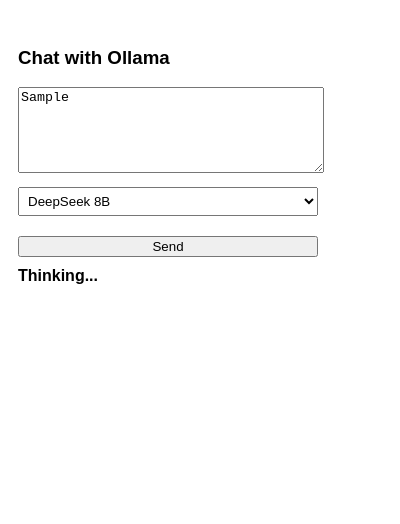
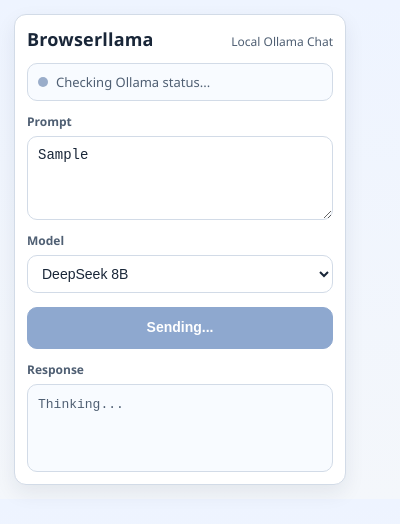
Before and after one commit to vmandic/browserllama, a browser extension: page src/popup.html in a window 400 px wide. Both pictures are taken after typing "Sample" into the empty fields and a click on the button "Send". Drawn offline with Linux system fonts and the light colour scheme.

Commit message:
feat-1: improve popup initial UI and UX

```diff
--- a/src/popup.html
+++ b/src/popup.html
@@ -1,34 +1,231 @@
 <!DOCTYPE html>
 <html lang="en">
 <head>
+    <meta charset="UTF-8">
+    <meta name="viewport" content="width=device-width, initial-scale=1.0">
     <title>Browserllama</title>
     <style>
-        body { font-family: Arial, sans-serif; width: 300px; padding: 10px; }
-        textarea { width: 100%; height: 80px; }
-        button { width: 100%; margin-top: 5px; }
-        #response { margin-top: 10px; font-weight: bold; }
-        .model-selection {
-            margin: 10px 0;
+        :root {
+            --bg: #f4f7fb;
+            --card: #ffffff;
+            --text: #192638;
+            --muted: #4f5f73;
+            --border: #d2dbe7;
+            --accent: #1765d1;
+            --accent-hover: #0f54b3;
+            --accent-disabled: #8ea8cf;
+            --ok: #1f9d63;
+            --err: #d64545;
         }
-        #modelSelect {
+
+        * {
+            box-sizing: border-box;
+        }
+
+        body {
+            margin: 0;
+            width: 360px;
+            min-height: 460px;
+            padding: 14px;
+            background: linear-gradient(180deg, #eef4ff 0%, var(--bg) 100%);
+            color: var(--text);
+            font-family: "Segoe UI", Tahoma, Geneva, Verdana, sans-serif;
+        }
+
+        .popup {
+            background: var(--card);
+            border: 1px solid var(--border);
+            border-radius: 12px;
+            box-shadow: 0 8px 20px rgba(23, 41, 68, 0.08);
+            padding: 12px;
+            display: flex;
+            flex-direction: column;
+            gap: 12px;
+            min-height: 430px;
+        }
+
+        .header {
+            display: flex;
+            align-items: baseline;
+            justify-content: space-between;
+            gap: 8px;
+        }
+
+        .title {
+            margin: 0;
+            font-size: 18px;
+            font-weight: 700;
+            letter-spacing: 0.2px;
+        }
+
+        .subtitle {
+            margin: 0;
+            font-size: 12px;
+            color: var(--muted);
+        }
+
+        .status {
+            display: flex;
+            align-items: center;
+            gap: 8px;
+            padding: 9px 10px;
+            border-radius: 10px;
+            border: 1px solid var(--border);
+            background: #f8fbff;
+            color: var(--muted);
+            font-size: 13px;
+        }
+
+        .status-dot {
+            width: 10px;
+            height: 10px;
+            border-radius: 50%;
+            background: #9aadca;
+            flex-shrink: 0;
+        }
+
+        .status.is-online .status-dot {
+            background: var(--ok);
+        }
+
+        .status.is-offline .status-dot {
+            background: var(--err);
+        }
+
+        .field {
+            display: flex;
+            flex-direction: column;
+            gap: 6px;
+        }
+
+        .label {
+            font-size: 12px;
+            font-weight: 600;
+            color: var(--muted);
+        }
+
+        textarea,
+        select,
+        button {
             width: 100%;
-            margin-bottom: 5px;
-            padding: 5px;
+            border-radius: 10px;
+            border: 1px solid var(--border);
+            font-size: 14px;
+            line-height: 1.4;
+        }
+
+        textarea,
+        select {
+            padding: 9px 10px;
+            background: #fff;
+            color: var(--text);
+        }
+
+        textarea {
+            min-height: 84px;
+            max-height: 180px;
+            resize: vertical;
+        }
+
+        textarea:focus-visible,
+        select:focus-visible,
+        button:focus-visible {
+            outline: 2px solid rgba(23, 101, 209, 0.25);
+            outline-offset: 1px;
+            border-color: var(--accent);
+        }
+
+        button {
+            margin-top: 2px;
+            padding: 10px 12px;
+            font-weight: 600;
+            color: #fff;
+            background: var(--accent);
+            cursor: pointer;
+            border-color: var(--accent);
+            transition: background-color 0.15s ease;
+        }
+
+        button:hover:not(:disabled) {
+            background: var(--accent-hover);
+            border-color: var(--accent-hover);
+        }
+
+        button:disabled {
+            background: var(--accent-disabled);
+            border-color: var(--accent-disabled);
+            cursor: not-allowed;
+        }
+
+        .response-wrap {
+            display: flex;
+            flex-direction: column;
+            gap: 6px;
+            min-height: 0;
+            flex: 1;
+        }
+
+        #response {
+            margin: 0;
+            min-height: 88px;
+            max-height: 210px;
+            overflow-y: auto;
+            white-space: pre-wrap;
+            word-break: break-word;
+            line-height: 1.5;
+            padding: 10px;
+            border-radius: 10px;
+            border: 1px solid var(--border);
+            background: #f8fbff;
+            color: var(--text);
+            font-size: 13px;
+        }
+
+        #response.is-placeholder {
+            color: var(--muted);
+        }
+
+        @media (max-width: 380px) {
+            body {
+                width: 100%;
+                min-width: 320px;
+            }
         }
     </style>
 </head>
 <body>
-    <h3>Chat with Ollama</h3>
-    <textarea id="userInput" placeholder="Ask something..."></textarea>
-    <div class="model-selection">
-        <select id="modelSelect">
-            <option value="deepseek-r1:8b">DeepSeek 8B</option>
-            <option value="deepseek-r1:1.5b">DeepSeek 1.5B</option>
-            <option value="qwen2.5:7b-16k">qwen2.5 7b (16k context)</option>
-        </select>
-    </div>
-    <button id="sendButton">Send</button>
-    <div id="response"></div>
+    <main class="popup">
+        <header class="header">
+            <h1 class="title">Browserllama</h1>
+            <p class="subtitle">Local Ollama Chat</p>
+        </header>
+
+        <section id="status" class="status" aria-live="polite">
+            <span id="statusIndicator" class="status-dot" aria-hidden="true"></span>
+            <span id="statusText">Checking Ollama status...</span>
+        </section>
+
+        <div class="field">
+            <label class="label" for="userInput">Prompt</label>
+            <textarea id="userInput" placeholder="Ask something about the current page..."></textarea>
+        </div>
+
+        <div class="field">
+            <label class="label" for="modelSelect">Model</label>
+            <select id="modelSelect">
+                <option value="deepseek-r1:8b">DeepSeek 8B</option>
+                <option value="deepseek-r1:1.5b">DeepSeek 1.5B</option>
+                <option value="qwen2.5:7b-16k">qwen2.5 7B (16k context)</option>
+            </select>
+        </div>
+
+        <button id="sendButton" type="button">Send</button>
+
+        <div class="response-wrap">
+            <span class="label">Response</span>
+            <pre id="response" class="is-placeholder">Response will appear here.</pre>
+        </div>
+    </main>
     <script src="lib/ollama.js"></script>
     <script src="popup.js"></script>
 </body>
--- a/src/popup.js
+++ b/src/popup.js
@@ -1,15 +1,14 @@
-// Helper function with hardcoded address
 function getServerAddress() {
     return Browserllama.getDefaultServer();
 }
 
 function delay(ms) {
-    return new Promise(resolve => setTimeout(resolve, ms));
+    return new Promise((resolve) => setTimeout(resolve, ms));
 }
 
 async function getActivePageDataWithRetry(maxAttempts = 3) {
     for (let attempt = 0; attempt < maxAttempts; attempt += 1) {
-        const pageData = await new Promise(resolve => {
+        const pageData = await new Promise((resolve) => {
             chrome.runtime.sendMessage({ action: "getActivePageText" }, function(response) {
                 if (response && response.success) {
                     resolve(response.data || { text: "", paragraphs: [] });
@@ -34,75 +33,89 @@
 }
 
 async function isE2EModeEnabled() {
-    return new Promise(resolve => {
+    return new Promise((resolve) => {
         chrome.storage.local.get(["e2eMode"], (result) => {
             resolve(Boolean(result.e2eMode));
         });
     });
 }
 
-document.addEventListener('DOMContentLoaded', function() {
-    // Create and add status div
-    const statusDiv = document.createElement('div');
-    statusDiv.id = 'status';
-    statusDiv.style.padding = '5px';
-    statusDiv.style.marginBottom = '10px';
-    document.body.insertBefore(statusDiv, document.body.firstChild);
+function setStatus(statusDiv, statusText, isRunning) {
+    statusDiv.classList.remove("is-online", "is-offline");
+    if (isRunning === true) {
+        statusDiv.classList.add("is-online");
+        statusText.textContent = "Connected to Ollama";
+        return;
+    }
+    statusDiv.classList.add("is-offline");
+    statusText.textContent = "Ollama is not reachable";
+}
 
-    const modelSelect = document.getElementById('modelSelect');
+function setResponse(responseDiv, text, isPlaceholder = false) {
+    responseDiv.textContent = text;
+    responseDiv.classList.toggle("is-placeholder", isPlaceholder);
+    responseDiv.scrollTop = 0;
+}
 
-    // Load model preference
-    chrome.storage.sync.get(['preferredModel'], function(result) {
+function setSendingState(sendButton, isSending) {
+    sendButton.disabled = isSending;
+    sendButton.textContent = isSending ? "Sending..." : "Send";
+}
+
+document.addEventListener("DOMContentLoaded", function() {
+    const statusDiv = document.getElementById("status");
+    const statusText = document.getElementById("statusText");
+    const modelSelect = document.getElementById("modelSelect");
+    const userInput = document.getElementById("userInput");
+    const sendButton = document.getElementById("sendButton");
+    const responseDiv = document.getElementById("response");
+
+    chrome.storage.sync.get(["preferredModel"], function(result) {
         if (result.preferredModel) {
             modelSelect.value = result.preferredModel;
         }
     });
 
-    // Save model preference
-    modelSelect.addEventListener('change', function() {
+    modelSelect.addEventListener("change", function() {
         chrome.storage.sync.set({
             preferredModel: modelSelect.value
         });
     });
 
-    // Check Ollama status
     chrome.runtime.sendMessage({
         action: "getOllamaStatus",
         server: getServerAddress()
     }, function(response) {
-        if (response) {
-            statusDiv.innerHTML = response.isRunning ?
-                '🟢 Ollama is running' :
-                '🔴 Ollama is not running';
+        if (!response || typeof response.isRunning !== "boolean") {
+            setStatus(statusDiv, statusText, false);
+            return;
+        }
+        setStatus(statusDiv, statusText, response.isRunning);
+    });
+
+    chrome.storage.local.get(["tempSelectedText"], function(result) {
+        if (result.tempSelectedText) {
+            userInput.value = result.tempSelectedText;
+            chrome.storage.local.remove("tempSelectedText");
         }
     });
 
-    // Check for selected text from context menu
-    chrome.storage.local.get(['tempSelectedText'], function(result) {
-        if (result.tempSelectedText) {
-            // Set the text in the input field
-            document.getElementById("userInput").value = result.tempSelectedText;
-            // Clear the stored text
-            chrome.storage.local.remove('tempSelectedText');
+    sendButton.addEventListener("click", async () => {
+        const prompt = userInput.value.trim();
+        if (!prompt || sendButton.disabled) {
+            return;
         }
-    });
-
-    // Add send button click handler
-    document.getElementById("sendButton").addEventListener("click", async () => {
-        const userInput = document.getElementById("userInput").value;
-        if (!userInput) return;
-
-        const responseDiv = document.getElementById("response");
-        responseDiv.innerText = "Thinking...";
+        setSendingState(sendButton, true);
+        setResponse(responseDiv, "Thinking...", true);
 
         try {
-            const model = document.getElementById("modelSelect").value;
+            const model = modelSelect.value;
             const pageData = await getActivePageDataWithRetry();
             const pageText = pageData.text || "";
             const paragraphs = Array.isArray(pageData.paragraphs) ? pageData.paragraphs : [];
             const loremMentions = Browserllama.countLoremMentions(pageText);
             const e2eModeEnabled = await isE2EModeEnabled();
-            const normalizedQuestion = userInput.toLowerCase();
+            const normalizedQuestion = prompt.toLowerCase();
             const isQuestion1 = normalizedQuestion.includes(
                 "current page you see defines only lorem ipsum text"
             );
@@ -114,16 +127,16 @@
                     Browserllama.isOnlyLoremIpsum(paragraphs) ||
                     (paragraphs.length === 0 && loremMentions > 0) ||
                     e2eModeEnabled;
-                responseDiv.innerText = onlyLorem
+                setResponse(responseDiv, onlyLorem
                     ? "YES"
-                    : "I can not answer you if that is true.";
-                document.getElementById("userInput").value = '';
+                    : "I can not answer you if that is true.");
+                userInput.value = "";
                 return;
             }
             if (isQuestion2) {
                 const count = Browserllama.countParagraphs(paragraphs) || loremMentions || (e2eModeEnabled ? 5 : 0);
-                responseDiv.innerText = count > 0 ? String(count) : "I can not answer that.";
-                document.getElementById("userInput").value = '';
+                setResponse(responseDiv, count > 0 ? String(count) : "I can not answer that.");
+                userInput.value = "";
                 return;
             }
             const fullPrompt = [
@@ -133,35 +146,49 @@
                 pageText,
                 "</page>",
                 "Question:",
-                userInput
+                prompt
             ].join("\n");
 
+            const response = await new Promise((resolve) => {
                 chrome.runtime.sendMessage({
                     action: "generateResponse",
                     model: model,
                     prompt: fullPrompt,
                     options: { temperature: 0 }
-            }, function(response) {
-                if (response.success) {
-                    // Clean up the response text
-                    const cleanResponse = Browserllama.cleanResponseText(response.data.response);
-                    responseDiv.innerText = cleanResponse;
-                    document.getElementById("userInput").value = '';
+                }, function(messageResponse) {
+                    resolve(messageResponse);
+                });
+            });
+
+            if (response && response.success) {
+                const rawResponse = response?.data?.response || "";
+                const cleanResponse = Browserllama.cleanResponseText(rawResponse);
+                setResponse(
+                    responseDiv,
+                    cleanResponse || "No response received.",
+                    !cleanResponse
+                );
+                userInput.value = "";
             } else {
-                    responseDiv.innerText = `Error: ${response.error}`;
+                setResponse(
+                    responseDiv,
+                    `Error: ${response?.error || "Failed to get response from Ollama"}`
+                );
+            }
+        } catch (error) {
+            setResponse(responseDiv, `Error: ${error.message}`);
+            console.error("Error:", error);
+        } finally {
+            setSendingState(sendButton, false);
         }
     });
-        } catch (error) {
-            responseDiv.innerText = `Error: ${error.message}`;
-            console.error('Error:', error);
+
+    userInput.addEventListener("keydown", (e) => {
+        if (e.key === "Enter" && !e.shiftKey) {
+            e.preventDefault();
+            if (!sendButton.disabled) {
+                sendButton.click();
+            }
         }
     });
 });
-
-// Add Enter key support for sending messages
-document.getElementById("userInput").addEventListener("keypress", (e) => {
-    if (e.key === "Enter" && !e.shiftKey) {
-        e.preventDefault();
-        document.getElementById("sendButton").click();
-    }
-});
```
Lines whose indentation alone changed are shown as unchanged.
